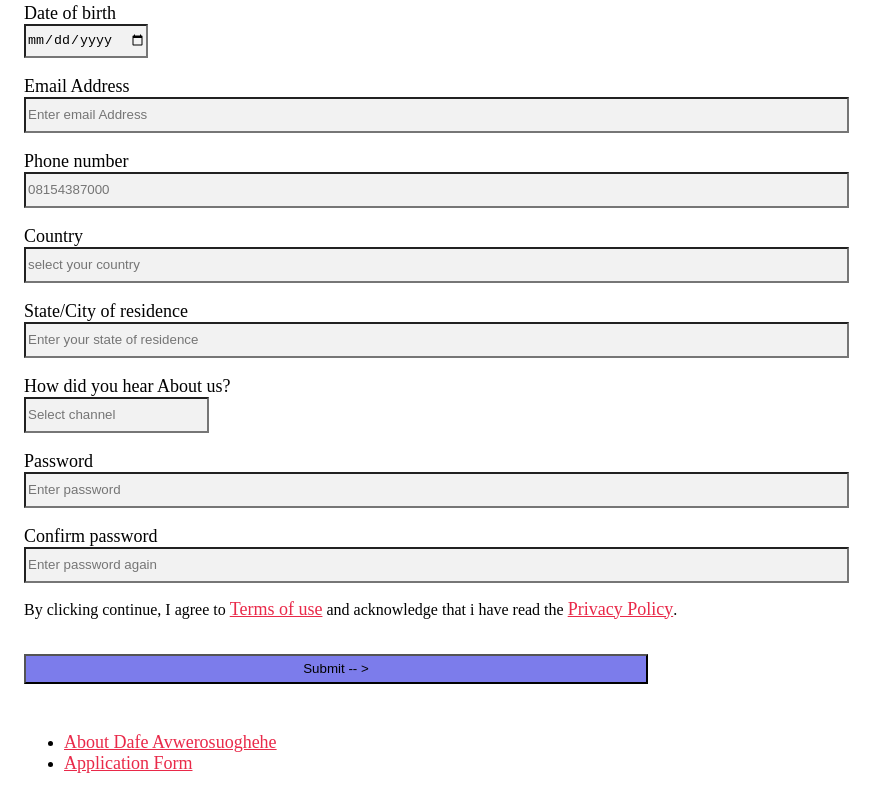
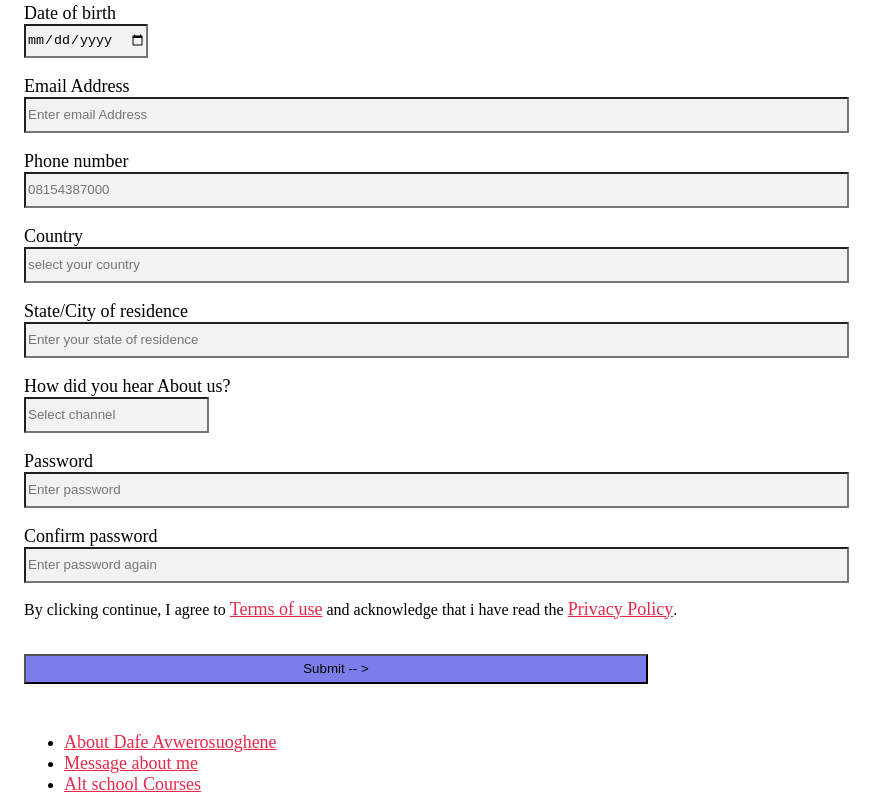
Before and after one commit to Daffyxxx/assignment, a plain HTML site: page form.html in a window 1280 px wide. Shown: the part 462-1273 px from the top of the page, without its empty margins (0-888 px from the left). Before the commit the page ends 1252 px from the top, so only its background shows below. Drawn offline with Linux system fonts and the light colour scheme.

Commit message:
made changes on my nav list

```diff
--- a/form.html
+++ b/form.html
@@ -138,8 +138,9 @@
 
     <nav>
       <ul>
-        <li><a href="../index.html">About Dafe Avwerosuoghehe</a></li>
-        <li><a href="form.html">Application Form</a></li>
+        <li><a href="../index.html">About Dafe Avwerosuoghene</a></li>
+        <li><a href="media.html">Message about me</a></li>
+        <li><a href="table.html">Alt school Courses</a></li>
       </ul>
     </nav>
   </body>
```
